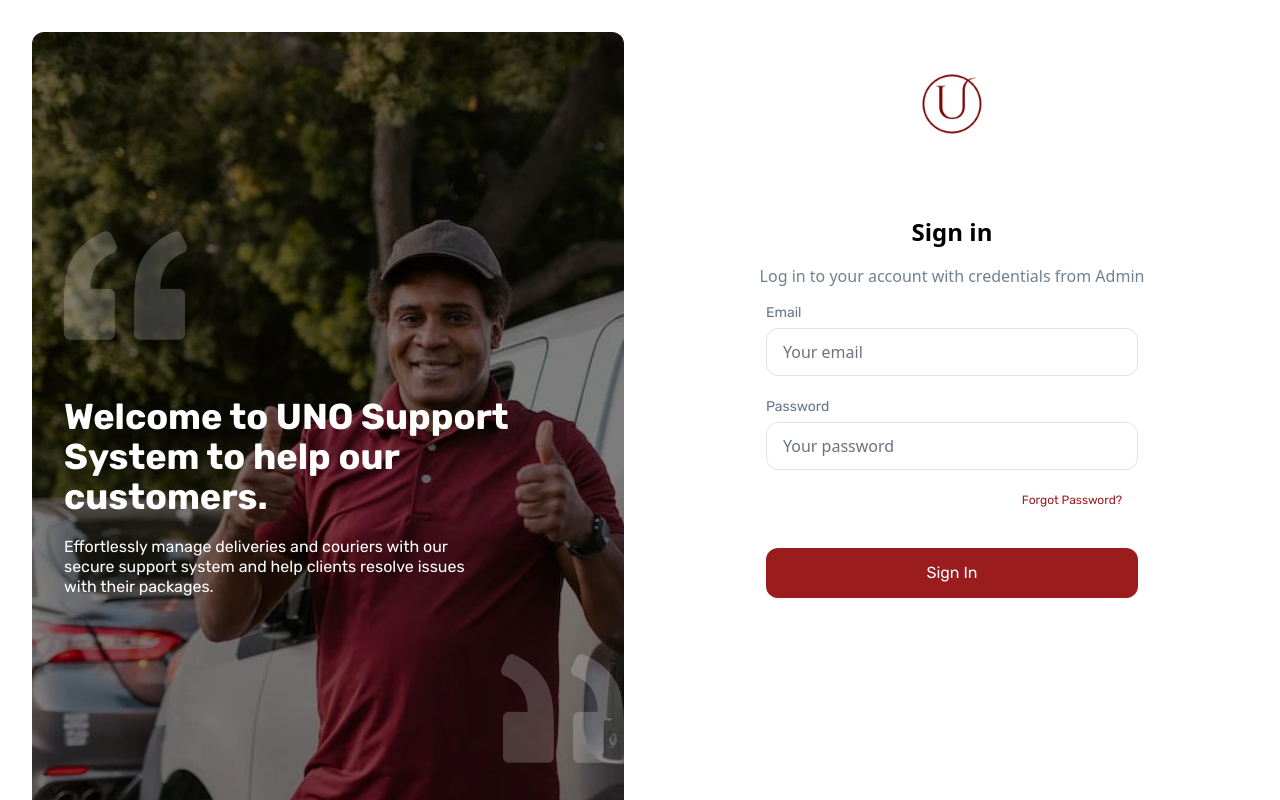
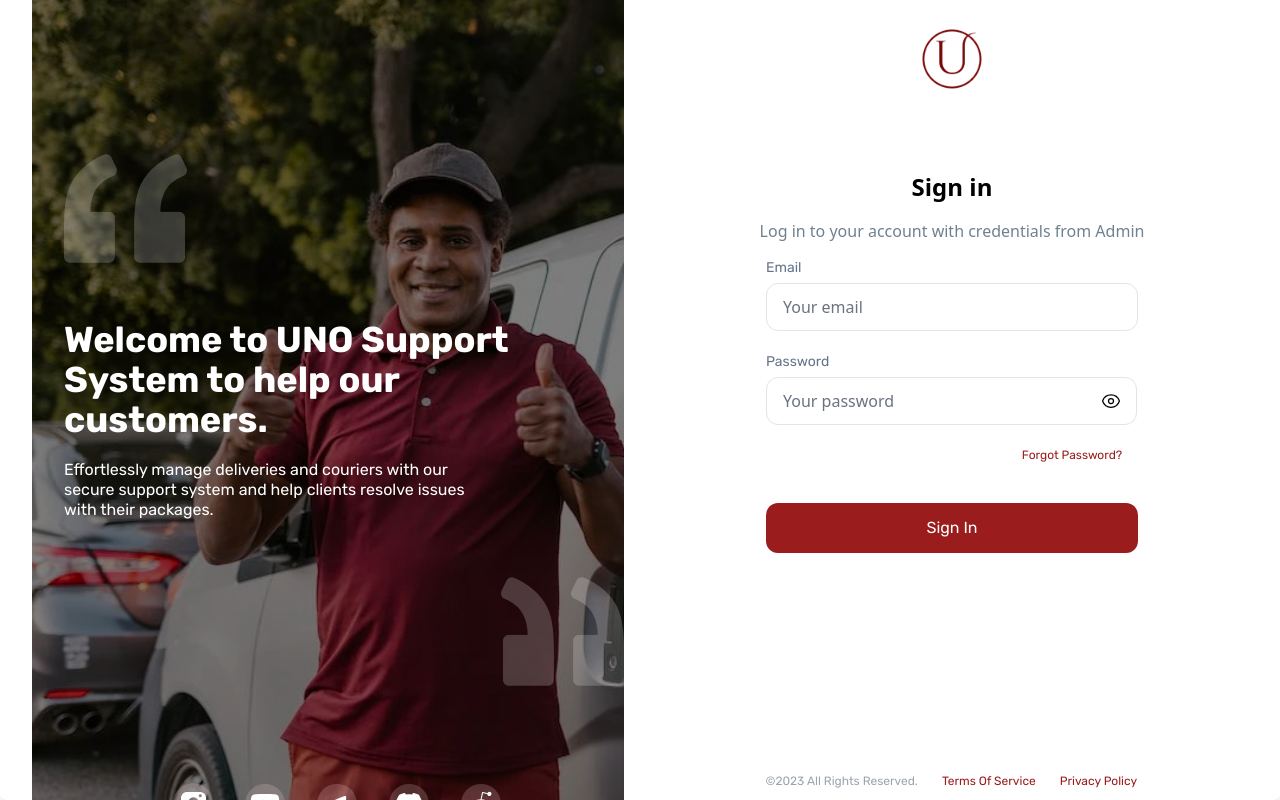
Before and after one commit to desmigor/uno-dashboard, a React (Vite) app: page / in a window 1280 px wide. Shown: the top 800 px of the page. Built offline with nearby package versions, Linux system fonts and the light colour scheme.

Commit message:
Fixing the issues on Authentication page* Instagram Icon small and large screen issue and hide and show password

```diff
--- /dev/null
+++ b/src/components/ui/PasswordHidden.jsx
@@ -0,0 +1,20 @@
+import React from "react";
+
+export default function PasswordHidden() {
+  return (
+    <svg
+      xmlns="http://www.w3.org/2000/svg"
+      fill="none"
+      viewBox="0 0 24 24"
+      strokeWidth={1.5}
+      stroke="currentColor"
+      className="w-5 h-5"
+    >
+      <path
+        strokeLinecap="round"
+        strokeLinejoin="round"
+        d="M3.98 8.223A10.477 10.477 0 001.934 12C3.226 16.338 7.244 19.5 12 19.5c.993 0 1.953-.138 2.863-.395M6.228 6.228A10.45 10.45 0 0112 4.5c4.756 0 8.773 3.162 10.065 7.498a10.523 10.523 0 01-4.293 5.774M6.228 6.228L3 3m3.228 3.228l3.65 3.65m7.894 7.894L21 21m-3.228-3.228l-3.65-3.65m0 0a3 3 0 10-4.243-4.243m4.242 4.242L9.88 9.88"
+      />
+    </svg>
+  );
+}
--- /dev/null
+++ b/src/components/ui/PasswordVisible.jsx
@@ -0,0 +1,25 @@
+import react from 'react';
+
+export default function PasswordVisible() {
+    return(
+        <svg
+            xmlns="http://www.w3.org/2000/svg"
+            fill="none"
+            viewBox="0 0 24 24"
+            strokeWidth={1.5}
+            stroke="currentColor"
+            className="w-5 h-5"
+            >
+            <path
+            strokeLinecap="round"
+            strokeLinejoin="round"
+            d="M2.036 12.322a1.012 1.012 0 010-.639C3.423 7.51 7.36 4.5 12 4.5c4.638 0 8.573 3.007 9.963 7.178.07.207.07.431 0 .639C20.577 16.49 16.64 19.5 12 19.5c-4.638 0-8.573-3.007-9.963-7.178z"
+            />
+            <path
+            strokeLinecap="round"
+            strokeLinejoin="round"
+            d="M15 12a3 3 0 11-6 0 3 3 0 016 0z"
+            />
+        </svg>
+    );
+}
--- a/src/dashboards/adminFeatures/authentication/components/AdminLogin.jsx
+++ b/src/dashboards/adminFeatures/authentication/components/AdminLogin.jsx
@@ -1,12 +1,25 @@
-import React from "react";
+import React, { useState } from "react";
 import Logo from "../../../../assets/images/authentication/Logo.png";
 
 import AuthenticationLeftSection from "../../../supportFeatures/authentication/components/AuthenticationLeftSection";
+import PasswordV from "../../../../components/ui/PasswordVisible.jsx";
+import PasswordH from "../../../../components/ui/PasswordHidden.jsx";
 
 function Login() {
+
+  const [showPassword, setShowPassword] = useState(false);
+  const togglePasswordVisibility = () => {
+    setShowPassword(!showPassword);
+  };
+  const [password, setPassword] = useState("");
+
+  const handlePasswordChange = (e) => {
+    setPassword(e.target.value);d
+  };
+
   return (
-    <div className="bg-blue p-8 rounded-md shadow-lg">
-      <div className="grid grid-cols-1 md:grid-cols-2 gap-8 place-content-center">
+    <div className="bg-blue h-[100vh] p-8 rounded-md shadow-lg">
+      <div className="grid grid-cols-1 md:grid-cols-2 gap-8 place-content-center h-[100%]">
         {/* Left Column */}
         <AuthenticationLeftSection
           title="Welcome to UNO Admin System to manage the app. "
@@ -41,14 +54,24 @@
               <div class="text-slate-500 text-sm font-normal font-rubik leading-tight">
                 Password
               </div>
-              {/* <div class="justify-center items-center gap-2.5 flex"> */}
-              <input
-                type="password"
-                id="password"
-                name="password"
-                className="self-stretch h-12 px-4 py-[13px] rounded-xl border border-zinc-200 justify-between items-center inline-flex "
-                placeholder="Your password"
-              />
+              <div className="relative">
+                <input
+                  type={showPassword ? "text" : "password"}
+                  id="password"
+                  name="password"
+                  value={password}
+                  onChange={handlePasswordChange}
+                  className="self-stretch h-12 px-4 py-[13px] rounded-xl border border-zinc-200 justify-between items-center inline-flex w-[371px]"
+                  placeholder="Your password"
+                />
+                <button
+                  type="button"
+                  className="absolute right-4 top-1/2 transform -translate-y-1/2"
+                  onClick={togglePasswordVisibility}
+                >
+                  {showPassword ? <PasswordH /> : <PasswordV />}
+                </button>
+              </div>
             </div>
 
             {/* Sign In Button */}
--- a/src/dashboards/supportFeatures/authentication/components/AuthenticationLeftSection.jsx
+++ b/src/dashboards/supportFeatures/authentication/components/AuthenticationLeftSection.jsx
@@ -1,4 +1,4 @@
-import React from 'react'
+import React from "react";
 
 import instagram from "../../../../assets/images/authentication/Instagram.png";
 import telegram from "../../../../assets/images/authentication/Telegram.png";
@@ -8,14 +8,17 @@
 import leftQuote from "../../../../assets/images/authentication/left-quote.png";
 import rightQuote from "../../../../assets/images/authentication/right-quote.png";
 
-function AuthenticationLeftSection({title, subtitle, image}) {
+function AuthenticationLeftSection({ title, subtitle, image }) {
   return (
-        <div className={image + " rounded-xl p-8 flex flex-col pr-3.5 place-content-center"}>
+    <div
+      className={
+        image + " rounded-xl p-8 flex flex-col pr-3.5 place-content-center"
+      }
+    >
       {/* add space above here to center  */}
-          <div className="h-40">
-            </div>
-          <div class="w-[123px] h-[123px] relative">
-            <div class="w-[123px] h-[108.46px] left-0 top-[7.27px] absolute"></div>
+      <div className="h-40"></div>
+      <div class="xl:w-[123px] xl:h-[123px] relative lg:w-[50px] lg:h-[50px]">
+        <div class="xl:w-[123px] xl:h-[108.46px] lg:w-[50px] lg:h-[50px] left-0 top-[7.27px] absolute"></div>
         <img src={leftQuote} />
       </div>
       <div className="">
@@ -26,31 +29,46 @@
           {subtitle}
         </div>
       </div>
-          <div class="w-[123px] h-[123px] relative origin-top-left rotate-360 ml-[80%] mt-[50px]">
-            <div class="w-[123px] h-[108.46px] left-0 top-[7.27px] absolute"></div>
+      <div class="xl:w-[123px] xl:h-[123px] relative origin-top-left rotate-360 ml-[80%] mt-[50px] lg:w-[50px] lg:h-[50px]">
+        <div class="xl:w-[123px] xl:h-[108.46px] left-0 top-[7.27px] absolute lg:w-[50px] lg:h-[50px]"></div>
         <img src={rightQuote} alt="" className="" />
       </div>
 
       {/* Social Media Icons */}
       <div className="flex space-x-8 mt-4 mt-[80px] place-content-center">
         <div class="w-10 h-10 relative bg-opacity-20 rounded-[100px]">
-              <img class="top-[10px] absolute hover:bg-slate-400 rounded-[100px]" src={instagram} />
+          <img
+            class="top-[10px] absolute hover:bg-slate-400 rounded-[100px]"
+            src={instagram}
+          />
         </div>
         <div class="w-10 h-10 relative bg-opacity-20 rounded-[100px]">
-              <img class="top-[10px] absolute hover:bg-slate-400 rounded-[100px]" src={youtube} />
+          <img
+            class="top-[10px] absolute hover:bg-slate-400 rounded-[100px]"
+            src={youtube}
+          />
         </div>
         <div class="w-10 h-10 relative bg-opacity-20 rounded-[100px]">
-              <img class="top-[10px] absolute hover:bg-slate-400 rounded-[100px]" src={telegram} />
+          <img
+            class="top-[10px] absolute hover:bg-slate-400 rounded-[100px]"
+            src={telegram}
+          />
         </div>
         <div class="w-10 h-10 relative bg-opacity-20 rounded-[100px]">
-              <img class="top-[10px] absolute hover:bg-slate-400 rounded-[100px]" src={discord} />
+          <img
+            class="top-[10px] absolute hover:bg-slate-400 rounded-[100px]"
+            src={discord}
+          />
         </div>
         <div class="w-10 h-10 relative bg-opacity-20 rounded-[100px]">
-              <img class="top-[10px] absolute hover:bg-slate-400 rounded-[100px]" src={reddit} />
+          <img
+            class="top-[10px] absolute hover:bg-slate-400 rounded-[100px]"
+            src={reddit}
+          />
         </div>
       </div>
     </div>
   );
 }
 
-export default AuthenticationLeftSection
+export default AuthenticationLeftSection;
--- a/src/dashboards/supportFeatures/authentication/components/Login.jsx
+++ b/src/dashboards/supportFeatures/authentication/components/Login.jsx
@@ -1,20 +1,36 @@
-import React from "react";
+import React, { useState } from "react";
 import Logo from "../../../../assets/images/authentication/Logo.png";
+import PasswordV from "../../../../components/ui/PasswordVisible.jsx";
+import PasswordH from "../../../../components/ui/PasswordHidden.jsx";
 
 import AuthenticationLeftSection from "./AuthenticationLeftSection";
 import { Link } from "react-router-dom";
 
 function Login() {
+  const [showPassword, setShowPassword] = useState(false);
+  const togglePasswordVisibility = () => {
+    setShowPassword(!showPassword);
+  };
+  const [password, setPassword] = useState("");
+
+  const handlePasswordChange = (e) => {
+    setPassword(e.target.value);
+  };
+
   return (
-    <div className="bg-blue p-8 rounded-md shadow-lg">
-      <div className="grid grid-cols-1 md:grid-cols-2 gap-8 place-content-center">
+    <div className="bg-blue h-[100vh] p-8 rounded-md shadow-lg">
+      <div className="grid grid-cols-1 md:grid-cols-2 gap-8 place-content-center h-[100%]">
         {/* Left Column */}
-        <AuthenticationLeftSection title="Welcome to UNO Support System to help our customers." subtitle=" Effortlessly manage deliveries and couriers with our secure
+        <AuthenticationLeftSection
+          title="Welcome to UNO Support System to help our customers."
+          subtitle=" Effortlessly manage deliveries and couriers with our secure
               support system and help clients resolve issues with their
-              packages." image='bgimage' />
+              packages."
+          image="bgimage"
+        />
 
         {/* Right Column */}
-        <div className="bg-white rounded-md items-center text-center">
+        <div className="bg-white rounded-md p-8 items-center text-center">
           <img src={Logo} alt="Logo" className="h-16 mx-auto mt-10 mb-20" />
           <div className="text-center">
             <h2 className="text-2xl font-bold mb-4">Sign in</h2>
@@ -41,19 +57,33 @@
               <div class="text-slate-500 text-sm font-normal font-rubik leading-tight">
                 Password
               </div>
-              {/* <div class="justify-center items-center gap-2.5 flex"> */}
+              <div className="relative">
                 <input
-                type="password"
+                  type={showPassword ? "text" : "password"}
                   id="password"
                   name="password"
-                className="self-stretch h-12 px-4 py-[13px] rounded-xl border border-zinc-200 justify-between items-center inline-flex "
+                  value={password}
+                  onChange={handlePasswordChange}
+                  className="self-stretch h-12 px-4 py-[13px] rounded-xl border border-zinc-200 justify-between items-center inline-flex w-[371px]"
                   placeholder="Your password"
                 />
+                <button
+                  type="button"
+                  className="absolute right-4 top-1/2 transform -translate-y-1/2"
+                  onClick={togglePasswordVisibility}
+                >
+                  {showPassword ? <PasswordH /> : <PasswordV />}
+                </button>
               </div>
-            <Link to={'/reset'}><div class="text-red-800 text-xs font-normal font-rubik leading-noned ml-60">Forgot Password?</div></Link>
+            </div>
+            <Link to={"/reset"}>
+              <div class="text-red-800 text-xs font-normal font-rubik leading-noned ml-60">
+                Forgot Password?
+              </div>
+            </Link>
             {/* Sign In Button */}
             <Link
-              to={'/dashboard'}
+              to={"/dashboard"}
               className="w-[372px] h-[50px] px-[60px] py-[15px] bg-red-800 rounded-xl justify-center items-center gap-2.5 inline-flex my-10"
             >
               <div class="text-center text-white text-base font-normal font-rubik leading-tight">
@@ -62,10 +92,16 @@
             </Link>
           </form>
           {/* Footer */}
-          <div class="w-[373px] h-4 justify-start items-center gap-6 inline-flex mt-[220px]">
-    <div class="text-gray-400 text-xs font-normal font-rubik leading-none">©2023 All Rights Reserved.</div>
-    <div class="text-red-800 text-xs font-normal font-rubik leading-none">Terms Of Service</div>
-    <div class="text-red-800 text-xs font-normal font-rubik leading-none">Privacy Policy</div>
+          <div class="w-[373px] h-4 justify-start items-center gap-6 inline-flex mt-[180px]">
+            <div class="text-gray-400 text-xs font-normal font-rubik leading-none">
+              ©2023 All Rights Reserved.
+            </div>
+            <div class="text-red-800 text-xs font-normal font-rubik leading-none">
+              Terms Of Service
+            </div>
+            <div class="text-red-800 text-xs font-normal font-rubik leading-none">
+              Privacy Policy
+            </div>
           </div>
         </div>
       </div>
@@ -74,3 +110,12 @@
 }
 
 export default Login;
+
+
+{/* <AuthenticationLeftSection
+          title="Welcome to UNO Support System to help our customers."
+          subtitle=" Effortlessly manage deliveries and couriers with our secure
+              support system and help clients resolve issues with their
+              packages."
+          image="bgimage"
+        /> */}
--- a/src/dashboards/supportFeatures/authentication/components/ResetPassword.jsx
+++ b/src/dashboards/supportFeatures/authentication/components/ResetPassword.jsx
@@ -4,7 +4,7 @@
 
 function ResetPassword() {
   return (
-    <div className="bg-blue p-8 rounded-md shadow-lg">
+    <div className="bg-blue h-[100vh] p-8 rounded-md shadow-lg">
       <div className="grid grid-cols-1 md:grid-cols-2 gap-8 place-content-center">
         {/* Left Column */}
         <AuthenticationLeftSection
--- a/src/index.css
+++ b/src/index.css
@@ -9,6 +9,9 @@
   background-image: url('./assets/images/authentication/login_left.png');
   background-size: cover;
   /* filter: brightness(40%); */
+  background-size: cover;
+  background-repeat: no-repeat;
+  background-size: auto 100%;
 }
 
 .adminbgimage{
```
Also changed, not shown: src/dashboards/supportFeatures/authentication/components/ChangePassword.jsx (+7 -74 lines), src/assets/images/authentication/Instagram.png. Lines whose indentation alone changed are shown as unchanged.
